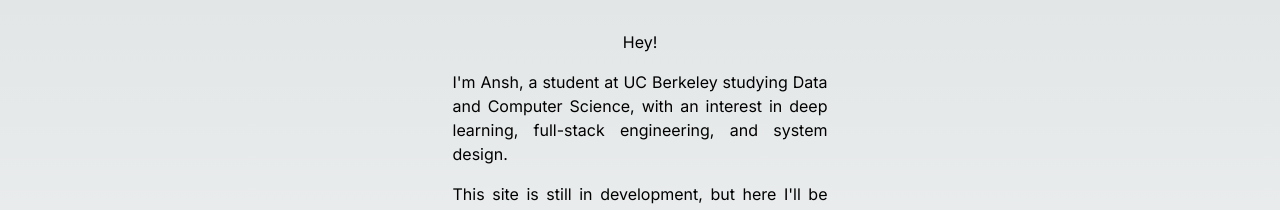
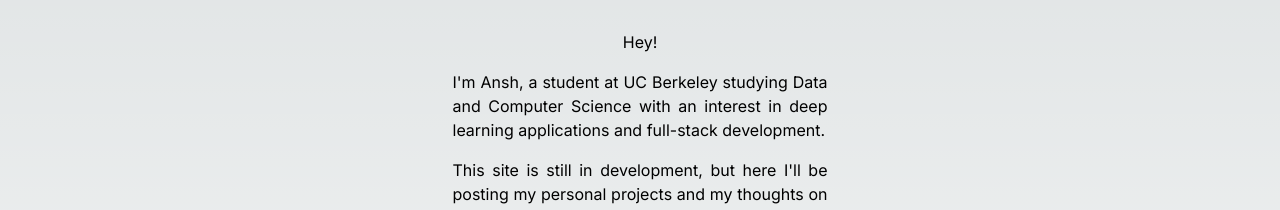
Before and after one commit to ashvash182/ashvash182.github.io, a Next.js app: page /nextjs-github-pages/ in a window 1280 px wide. Shown: the part 410-620 px from the top of the page. Built offline with nearby package versions, Linux system fonts and the light colour scheme.

Commit message:
changed interests

```diff
--- a/src/app/page.js
+++ b/src/app/page.js
@@ -26,7 +26,7 @@ export default function Home() {
           Hey!
         </p>
         <p className='mb-4 text-justify'>
-          I&apos;m Ansh, a student at UC Berkeley studying Data and Computer Science, with an interest in deep learning, full-stack engineering, and system design.
+          I&apos;m Ansh, a student at UC Berkeley studying Data and Computer Science with an interest in deep learning applications and full-stack development.
         </p>
         <p>
           This site is still in development,
```
